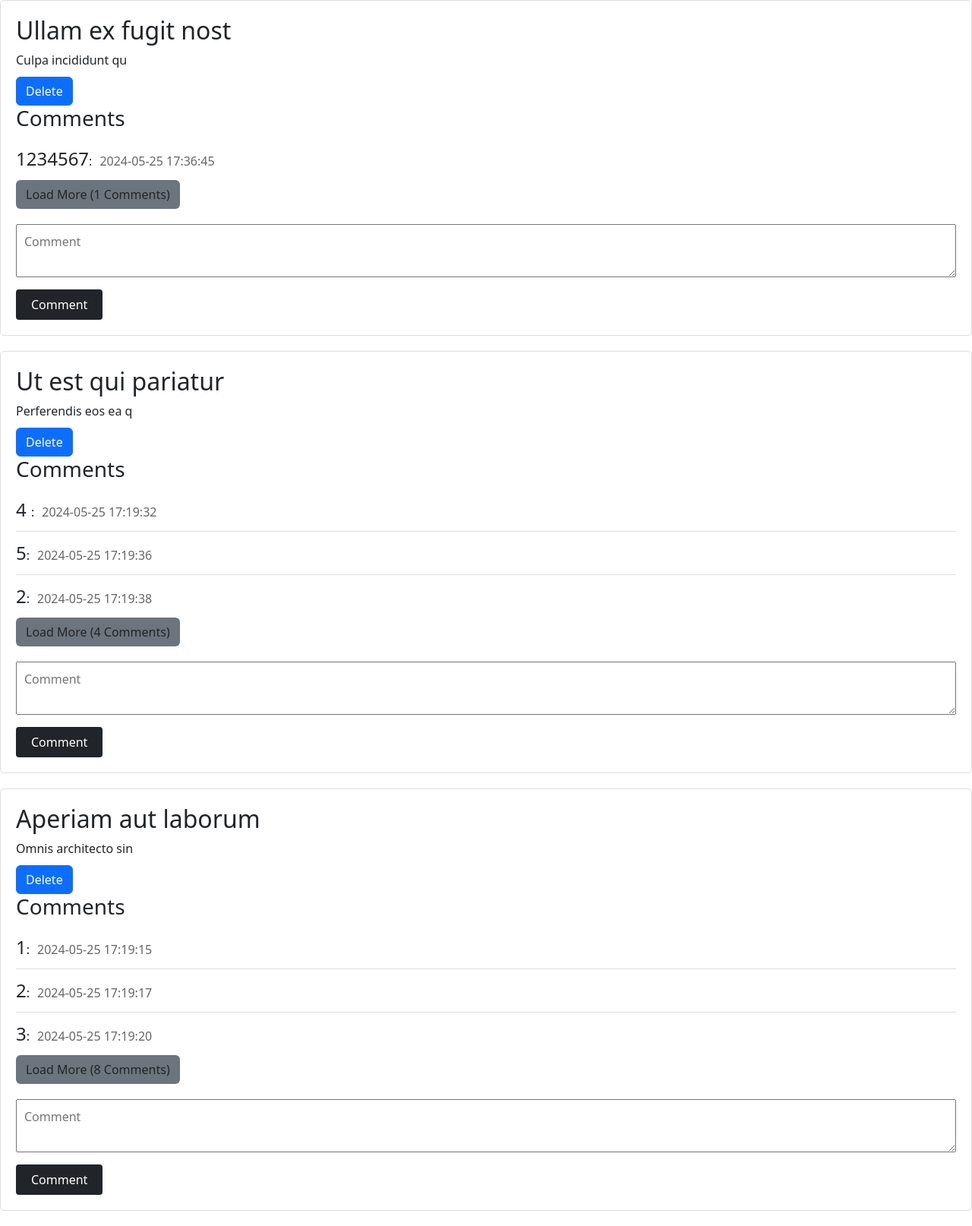
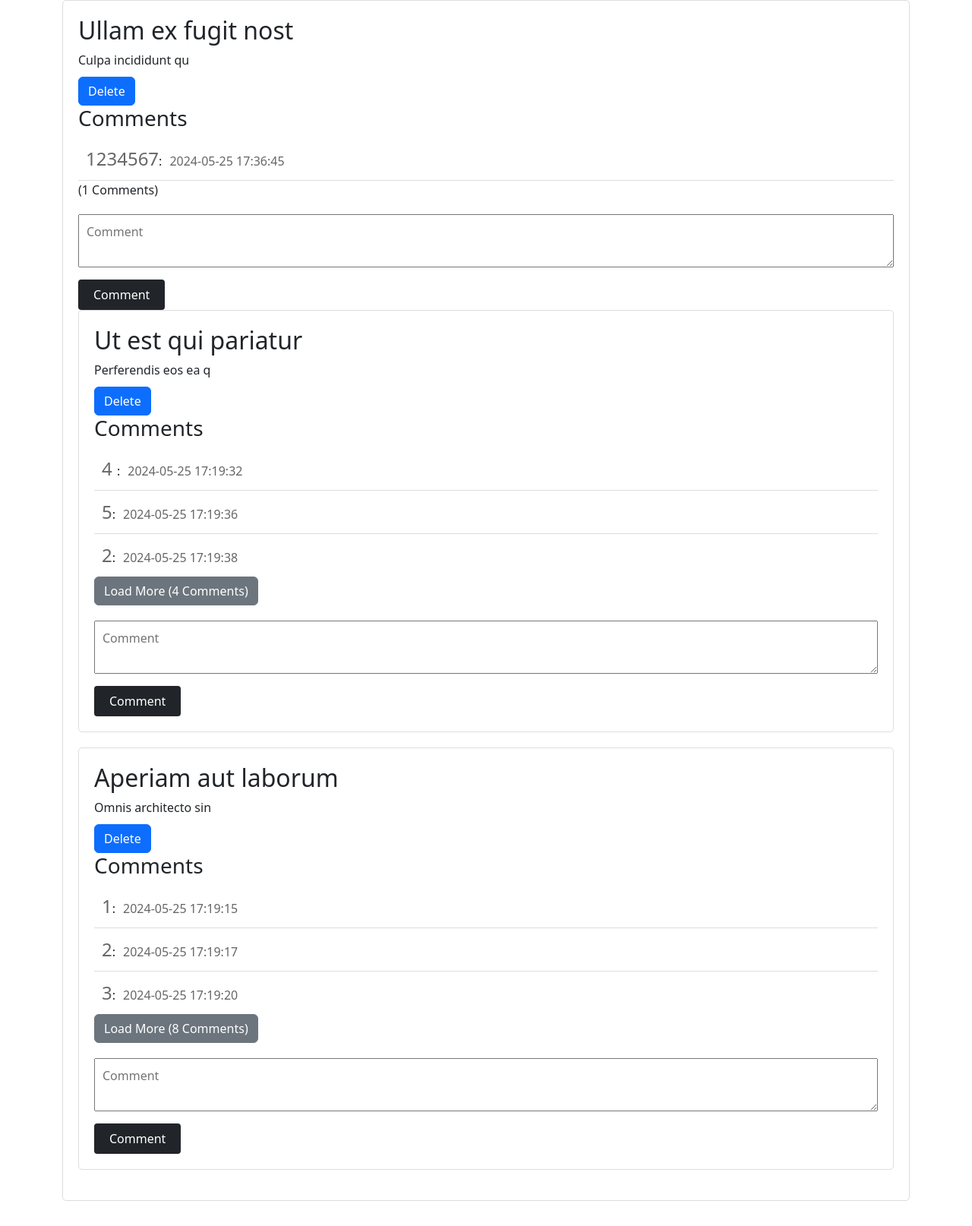
Before and after one commit to shanalvi438/Post_Management_System, a PHP site: page /posts.php in a window 1280 px wide. Shown: the part 120-1734 px from the top of the page at 76% size. After the commit the page ends 1701 px from the top, so only its background shows below. Run offline with PHP 8.4, Linux system fonts and the light colour scheme; data comes from the database, SQL or seed files in the repository.

Commit message:
load_more

```diff
--- a/getposts.php
+++ b/getposts.php
@@ -12,28 +12,42 @@ while($row = $result->fetch_assoc()) {
     $commentCountRow = $commentCountResult->fetch_assoc();
     $totalComments = $commentCountRow['total_comments'];
 
+    // Set the initial number of comments to display
+    $commentsToShow = 3;
+
     echo "<div class='post'>
             <h2>{$row['title']}</h2>
             <p>{$row['content']}</p>
             <button class='delete-post btn btn-primary' data-id='{$row['id']}'>Delete</button>
             <h3>Comments</h3>
             <div class='comments' data-postid='{$row['id']}'>";
-    $id = $row['id'];
-    $SqlQuery = "SELECT * FROM comments WHERE post_id = $id LIMIT 3";
+
+    // Fetch comments for the post
+    $SqlQuery = "SELECT * FROM comments WHERE post_id = $postId LIMIT $commentsToShow";
     $Results = $conn->query($SqlQuery);
+
     while($commentRow = $Results->fetch_assoc()) {
         echo "<div class='comment'>
-                <spna style='font-size: 24px;'>{$commentRow['content']}</spna>:<span>{$commentRow['created_at']}</span>
+                <span style='font-size: 24px;'>{$commentRow['content']}</span>:<span>{$commentRow['created_at']}</span>
               </div>";
     }
-    echo "</div>
-            <button class='load-more btn btn-Secondary bg-secondary' data-postid='{$row['id']}' data-offset='3'>Load More ($totalComments Comments)</button>
-            <form class='commentForm'>
-                <input type='hidden' name='post_id' value='{$row['id']}'>
-                <textarea name='content' placeholder='Comment'></textarea>
-                <button type='submit' class='btn btn-dark bg-dark'>Comment</button>
-            </form>
+
+    // Display the 'Load More' button if there are more comments
+    if ($totalComments > $commentsToShow) {
+        echo "</div>
+              <button class='load-more btn btn-secondary bg-secondary' data-postid='{$row['id']}' data-offset='$commentsToShow'>Load More ($totalComments Comments)</button>";
+    } else {
+        echo "($totalComments Comments)";
+    }
+
+    // Comment form
+    echo "<form class='commentForm'>
+            <input type='hidden' name='post_id' value='{$row['id']}'>
+            <textarea name='content' placeholder='Comment'></textarea>
+            <button type='submit' class='btn btn-dark bg-dark'>Comment</button>
+          </form>
           </div>";
 }
+
 $conn->close();
 ?>
--- a/js/main.js
+++ b/js/main.js
@@ -43,33 +43,59 @@ $(document).ready(function() {
             method: 'POST',
             data: $(this).serialize(),
             success: function(data) {
+                // console.log(data)
                 loadPosts();
             }
         });
     });
 
-    $('.load-more').click(function(e){
-        e.preventDefault();
-        var post_id = $(this).data('postid');
+     $('.load-more').on('click', function() {
+        var post_id = $(this).data('post_id');
         var offset = $(this).data('offset');
-        var limit = 3; // Assuming you have a fixed limit for comments per request
 
         $.ajax({
-            url: 'load_comments.php',
+            url: 'load-comments.php',
             type: 'POST',
-            dataType: 'json',
-            data: {post_id: post_id, offset: offset, limit: limit},
-            success: function(response){
-                $('.comments[data-postid="'+post_id+'"]').append(response.comments_html);
-                $('.load-more[data-postid="'+post_id+'"]').data('offset', offset + limit);
-
-                // Update the Load More button text to show remaining comments
-                if (response.remaining_comments > 0) {
-                    $('.load-more[data-postid="'+post_id+'"]').text('Load More (' + response.remaining_comments + ' remaining)');
-                } else {
-                    $('.load-more[data-postid="'+post_id+'"]').hide(); // Hide the button if no remaining comments
-                }
+            data: { post_id: post_id, offset: offset },
+            success: function(response) {
+                $('.comments[data-post_id="' + post_id + '"]').append(response);
             }
         });
     });
+
+    // $('.load-more').click(function(e){
+    //     e.preventDefault();
+    //     var post_id = $(this).data('post_id');
+    //     var offset = $(this).data('offset');
+    //     var limit = 3;
+
+    //     $.ajax({
+    //         url: 'load_comments.php',
+    //         type: 'POST',
+    //         dataType: 'json',
+    //         data: {
+    //             post_id: post_id,
+    //             offset: offset,
+    //             limit: limit
+    //         },
+    //         success: function(response){
+    //             $('.comments[data-post_id="'+post_id+'"]').append(response.comments_html);
+    //             $('.load-more[data-post_id="'+post_id+'"]').data('offset', offset + limit);
+    //             if (response.remaining_comments > 0) {
+    //                 var popupWidth = 600;
+    //                 var popupHeight = 400;
+    //                 var left = (screen.width - popupWidth) / 2;
+    //                 var top = (screen.height - popupHeight) / 2;
+    //                 var popupParams = 'width=' + popupWidth + ', height=' + popupHeight + ', top=' + top + ', left=' + left;
+    //                 var popupWindow = window.open('popup.html', 'Popup', popupParams);
+    //             } else {
+    //                 $('.load-more[data-post_id="'+post_id+'"]').hide();
+    //             }
+    //         },
+    //         error: function(xhr, status, error) {
+    //             console.error(xhr.responseText);
+    //             // Handle error
+    //         }
+    //     });
+    // });
 });
--- a/posts.php
+++ b/posts.php
@@ -18,10 +18,10 @@
     </form>
 </div>
 </header>
+    <div class="container">
     <div id="posts"></div>
-
+    </div>
     <script src="js/main.js"></script>
     <script src="https://cdn.jsdelivr.net/npm/bootstrap@5.2.3/dist/js/bootstrap.bundle.min.js" integrity="sha384-kenU1KFdBIe4zVF0s0G1M5b4hcpxyD9F7jL+jjXkk+Q2h455rYXK/7HAuoJl+0I4" crossorigin="anonymous"></script>
-  </body>
 </body>
 </html>
```
Also changed, not shown: load_comments.php (+9 -7 lines).
